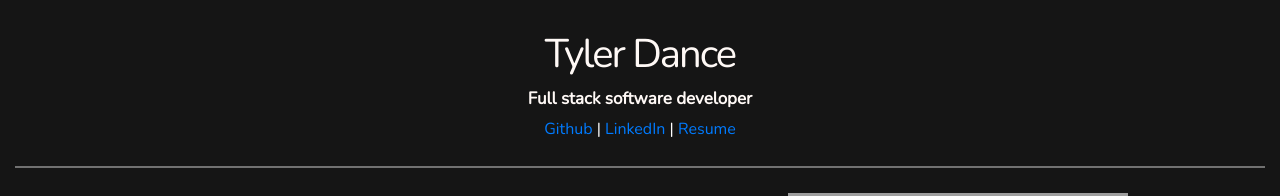
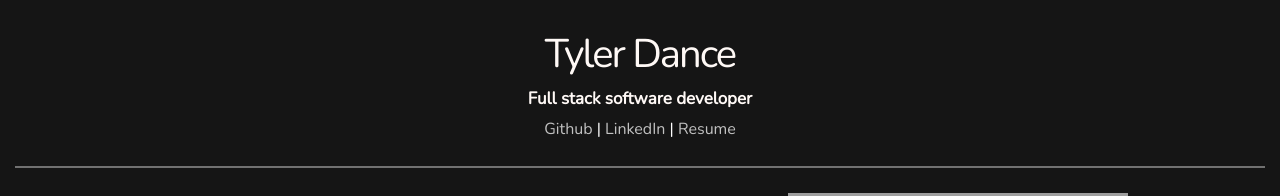
Before and after one commit to tylerdance/portfolio, a React (Create React App) app: page /about in a window 1280 px wide. Shown: the top 196 px of the page. Built offline with nearby package versions, Linux system fonts and the light colour scheme; grey boxes are pictures that could not be loaded.

Commit message:
my links color changed

```diff
--- a/src/App.css
+++ b/src/App.css
@@ -73,6 +73,16 @@ body {
 #my-links {
   margin: 5px;
   color: white;
+}
+
+#links{
+  color: rgb(193, 193, 193);
+}
+#linkedin{
+  color: rgb(193, 193, 193);
+}
+#resume-link{
+  color: rgb(193, 193, 193);
 }
 
 #highlights {
--- a/src/components/Home.js
+++ b/src/components/Home.js
@@ -7,8 +7,8 @@ function Home() {
                     {/* <img id="prof-pic" src="http://res.cloudinary.com/dok4pz3i3/image/upload/v1612141644/headshot_yoackc.jpg" alt="" /> */}
                     <p id="bio">Full stack software developer</p>
 
-                    <div id="my-links">
-                        <p><a id="github" href="https://github.com/tylerdance" target="_blank" rel="noreferrer">Github</a> | <a id="linkedin" href="https://www.linkedin.com/in/tylerdance/" target="_blank" rel="noreferrer">LinkedIn</a><span> | <a href="https://docdro.id/BQDxFhj" target="_blank" rel="noreferrer">Resume</a></span></p>
+                    <div >
+                        <p id="my-links"><a id="links" href="https://github.com/tylerdance" target="_blank" rel="noreferrer">Github</a> | <a id="linkedin" href="https://www.linkedin.com/in/tylerdance/" target="_blank" rel="noreferrer">LinkedIn</a> | <a id="resume-link" href="https://docdro.id/BQDxFhj" target="_blank" rel="noreferrer">Resume</a></p>
 
                     </div>
                     {/* <p id="contact">tylerdance12@gmail.com</p> */}
```
